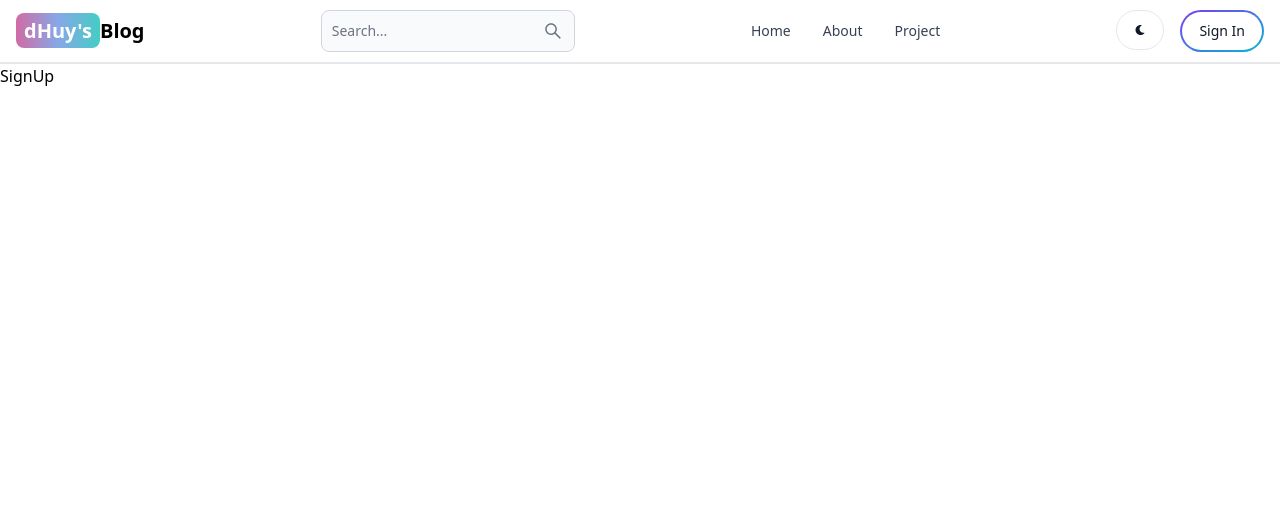
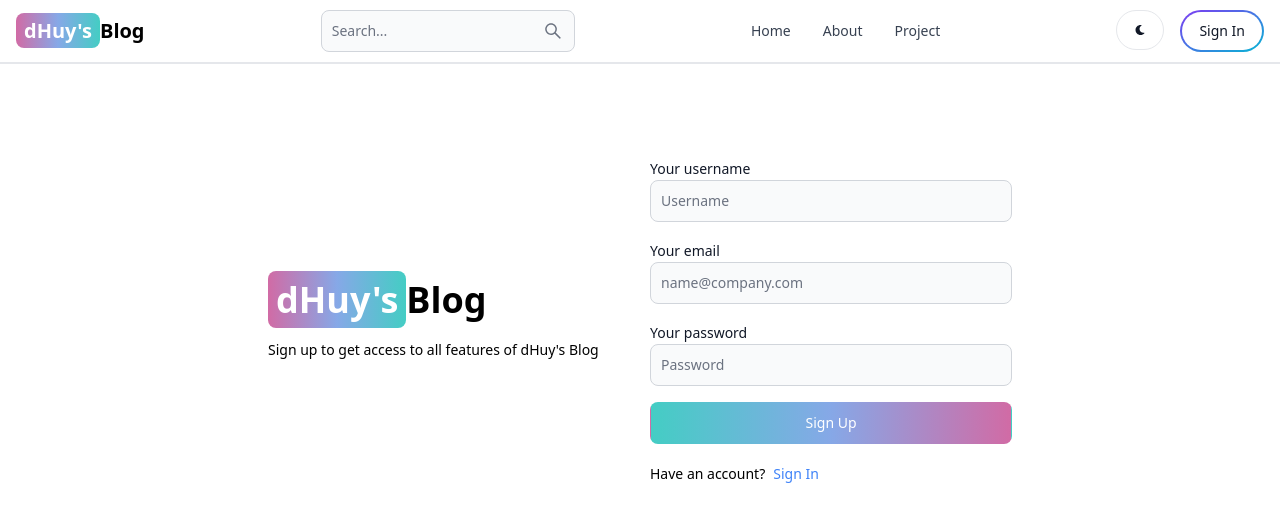
Before and after one commit to DucHuy2102/MERN-Blog-App, a React (Vite) app in the folder client/: page /sign-up in a window 1280 px wide. Shown: the top 522 px of the page. Built offline with nearby package versions, Linux system fonts and the light colour scheme.

Commit message:
create sign up page UI

```diff
--- a/client/src/pages/SignUp.jsx
+++ b/client/src/pages/SignUp.jsx
@@ -1,3 +1,55 @@
+import { Button, Label, TextInput } from 'flowbite-react';
+import { Link } from 'react-router-dom';
+
 export default function SignUp() {
-    return <div>SignUp</div>;
+    return (
+        <div className='min-h-screen mt-20'>
+            <div className='flex flex-col md:flex-row md:items-center p-3 max-w-3xl mx-auto gap-5'>
+                {/* left */}
+                <div className='flex-1'>
+                    <Link to='/' className='text-4xl font-bold dark:text-white'>
+                        <span className='bg-gradient-to-r from-[#D16BA5] via-[#86A8E7] to-[#44cdc4] px-2 py-1 rounded-lg text-white'>
+                            dHuy&apos;s
+                        </span>
+                        Blog
+                    </Link>
+                    <p className='text-sm mt-5'>
+                        Sign up to get access to all features of dHuy&apos;s Blog
+                    </p>
+                </div>
+
+                {/* right */}
+                <div className='flex-1'>
+                    <form className='flex flex-col gap-4'>
+                        <div>
+                            <Label value='Your username' />
+                            <TextInput type='text' placeholder='Username' id='username' />
+                        </div>
+                        <div>
+                            <Label value='Your email' />
+                            <TextInput type='text' placeholder='name@company.com' id='email' />
+                        </div>
+                        <div>
+                            <Label value='Your password' />
+                            <TextInput type='password' placeholder='Password' id='password' />
+                        </div>
+                        <Button
+                            type='submit'
+                            className='bg-gradient-to-r from-[#44cdc4] via-[#86A8E7] to-[#D16BA5]'
+                        >
+                            Sign Up
+                        </Button>
+                    </form>
+
+                    {/* sign in */}
+                    <div className='flex gap-2 text-sm mt-5'>
+                        <span>Have an account?</span>
+                        <Link to='/sign-in' className='text-blue-500'>
+                            Sign In
+                        </Link>
+                    </div>
+                </div>
+            </div>
+        </div>
+    );
 }
```
